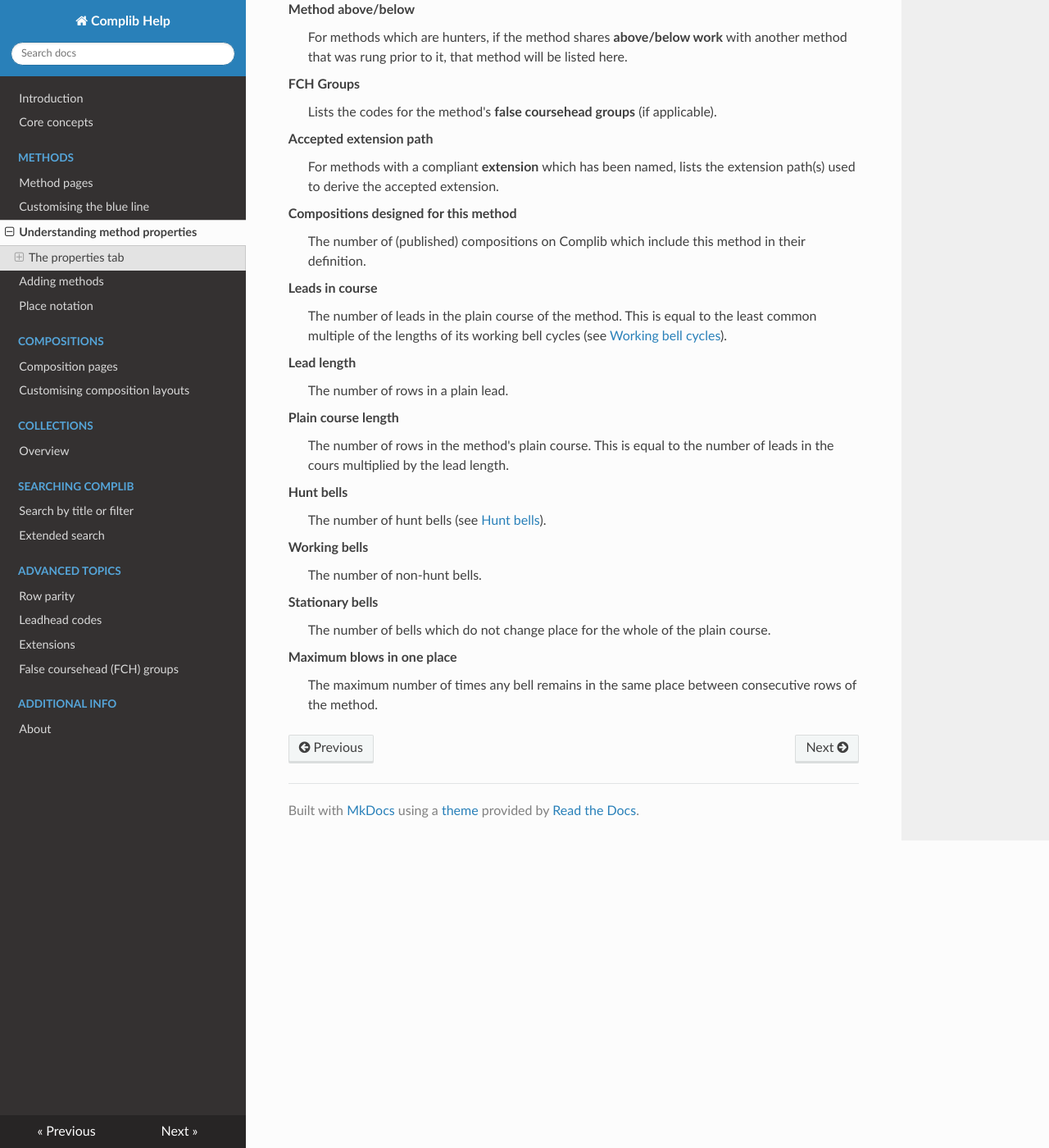
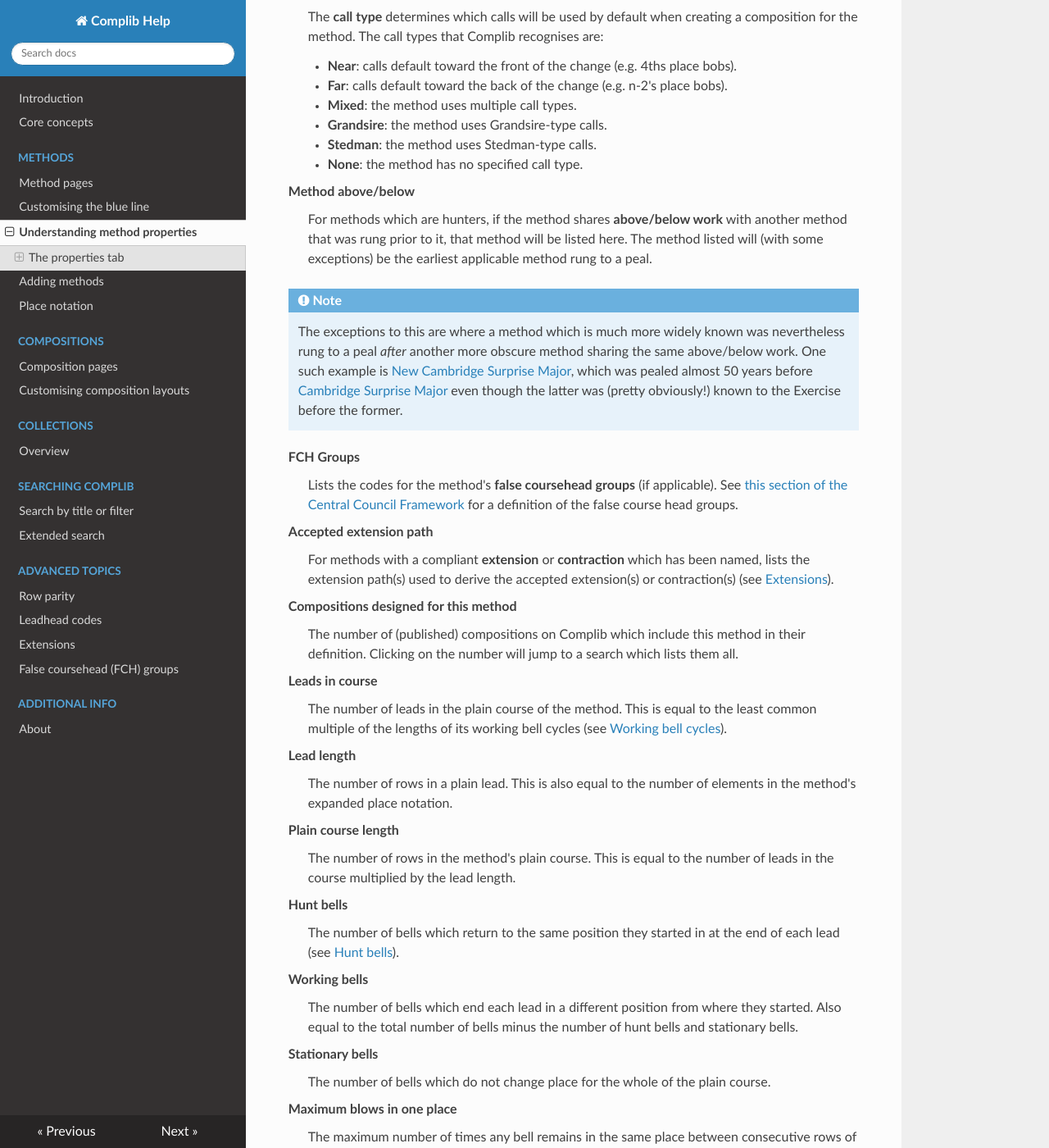
Before and after one commit to GACJ/ComplibHelp, an MkDocs documentation site: the page built from docs/methods/method_properties.md, in a window 1280 px wide and 1400 px high, scrolled down 5683 px. Shown: the whole window at 82% size. Built offline with MkDocs 1.6.1, drawn with Linux system fonts in a browser that asks for light colours; nearby versions of some CDN libraries; some of the changed text lies outside the part shown.

Commit message:
Updated method properties

```diff
--- a/docs/methods/method_properties.md
+++ b/docs/methods/method_properties.md
@@ -1,5 +1,5 @@
 # Understanding method properties
-When a method is added to Complib, various properties of the method are determined in order to classify it. These properties are displayed in the method page's **properties tab**.
+When a method is added to Complib, various properties of the method are determined in order to classify it, as well as highlight any of its notable features. These properties are displayed in the method page's **properties tab**.
 
 ## The properties tab
 ![Method Properties Checkboxes](../img/method_properties_checkboxes.png)
@@ -66,9 +66,14 @@
 - **Alliance**
 - **Treble Place**
 - **Hybrid**
-- **Little**\*
+- **Little**\*\*
 
-A method with a single non-stationary hunt bell will fall into one and only one hunter class (\* a method may be Single and/or Little in addition to its main classification.)
+A method with a single non-stationary hunt bell will fall into one and only one hunter class.
+
+!!! note
+    \* Single is not strictly speaking a method class, but a specific subtype of Plain method with certain properties.
+
+    \*\* A method may be Little in addition to its main hunter class.
 
 For a detailed explanation of the different hunter classes and how they are distinguished, please refer to [Section 4 of the Central Council Framework](https://framework.cccbr.org.uk/version2/classification.html).
 
@@ -100,7 +105,7 @@
 For a visual demonstration of the different symmetry types, see [this infographic](https://framework.cccbr.org.uk/version2/images/classification/symmetries.pdf).
 
 ### Leadheads
-Almost all methods (currently all methods in the CCCBR Library) have a plain course which can be divided into one or more sections of fixed, finite length, which are called **leads** or **divisions**. It is common to refer to the starting row of a lead (or division) as the **leadhead** (or **division end**). The collected set of leadheads of a method may satisfy one of a number of conditions:
+Almost all methods (currently all methods in Complib's `CCCBR` library) have a plain course which can be divided into one or more sections of fixed, finite length, which are called **leads** or **divisions**. It is common to refer to the starting row of a lead (or division) as the **leadhead** (or **division end**). The collected set of leadheads of a method may satisfy one of a number of conditions:
 
 Plain Bob
 :   The leadhead rows form a (non-trivial) subset of the leadheads of Plain Bob on the same number of bells.
@@ -133,7 +138,7 @@
 :   All **places** in the plain course are made **right** (i.e., rung handstroke-backstroke).
 
 Uneven parity
-:   The plain course contains an unequal number of **odd** and **even** rows (see Row Parity).
+:   For principles, this means that the plain course contains an unequal number of **odd** and **even** rows (see [Row Parity](../advanced/row_parity.md)). For hunters, this means that there are an unequal number of odd and even rows for any given position in the hunt path of the **principal hunt bell**.
 
 Layered
 :   Each row of the plain course can be separated into two or more **non-overlapping groups** of adjacent bells such that no bell strays outside of its starting group during the course. For example, [Plain Bob Minor](https://complib.org/method/11349) rung on 8 bells with 7 and 8 dodging behind is equivalent to the layered method [Broadley Little Bob Major](https://complib.org/method/29080).
@@ -158,7 +163,7 @@
     When counting rows, remember that the method starts from row 0.
 
 Default calls
-:   The **call type** which will be used by default when creating a composition for the method. The call types that Complib recognises are:
+:   The **call type** determines which calls will be used by default when creating a composition for the method. The call types that Complib recognises are:
 
     - **Near**: calls default toward the front of the change (e.g. 4ths place bobs).
     - **Far**: calls default toward the back of the change (e.g. n-2's place bobs).
@@ -168,31 +173,34 @@
     - **None**: the method has no specified call type.
 
 Method above/below
-:   For methods which are hunters, if the method shares **above/below work** with another method that was rung prior to it, that method will be listed here.
+:   For methods which are hunters, if the method shares **above/below work** with another method that was rung prior to it, that method will be listed here. The method listed will (with some exceptions) be the earliest applicable method rung to a peal.
+
+!!! note
+    The exceptions to this are where a method which is much more widely known was nevertheless rung to a peal *after* another more obscure method sharing the same above/below work. One such example is [New Cambridge Surprise Major](https://complib.org/method/17029), which was pealed almost 50 years before [Cambridge Surprise Major](https://complib.org/method/16694) even though the latter was (pretty obviously!) known to the Exercise before the former.
 
 FCH Groups
-:   Lists the codes for the method's **false coursehead groups** (if applicable).
+:   Lists the codes for the method's **false coursehead groups** (if applicable). See [this section of the Central Council Framework](https://framework.cccbr.org.uk/version2/falsecourseheads.html) for a definition of the false course head groups.
 
 Accepted extension path
-:   For methods with a compliant **extension** which has been named, lists the extension path(s) used to derive the accepted extension.
+:   For methods with a compliant **extension** or **contraction** which has been named, lists the extension path(s) used to derive the accepted extension(s) or contraction(s) (see [Extensions](../advanced/extensions.md)).
 
 Compositions designed for this method
-:   The number of (published) compositions on Complib which include this method in their definition.
+:   The number of (published) compositions on Complib which include this method in their definition. Clicking on the number will jump to a search which lists them all.
 
 Leads in course
 :   The number of leads in the plain course of the method. This is equal to the least common multiple of the lengths of its working bell cycles (see [Working bell cycles](#working-bell-cycles)).
 
 Lead length
-:   The number of rows in a plain lead.
+:   The number of rows in a plain lead. This is also equal to the number of elements in the method's expanded place notation.
 
 Plain course length
-:   The number of rows in the method's plain course. This is equal to the number of leads in the cours multiplied by the lead length.
+:   The number of rows in the method's plain course. This is equal to the number of leads in the course multiplied by the lead length.
 
 Hunt bells
-:   The number of hunt bells (see [Hunt bells](#hunt-bells)).
+:   The number of bells which return to the same position they started in at the end of each lead (see [Hunt bells](#hunt-bells)).
 
 Working bells
-:   The number of non-hunt bells.
+:   The number of bells which end each lead in a different position from where they started. Also equal to the total number of bells minus the number of hunt bells and stationary bells.
 
 Stationary bells
 :   The number of bells which do not change place for the whole of the plain course.
```
Also changed, not shown: other parts of docs/methods/method_properties.md (+2 -2 lines).
